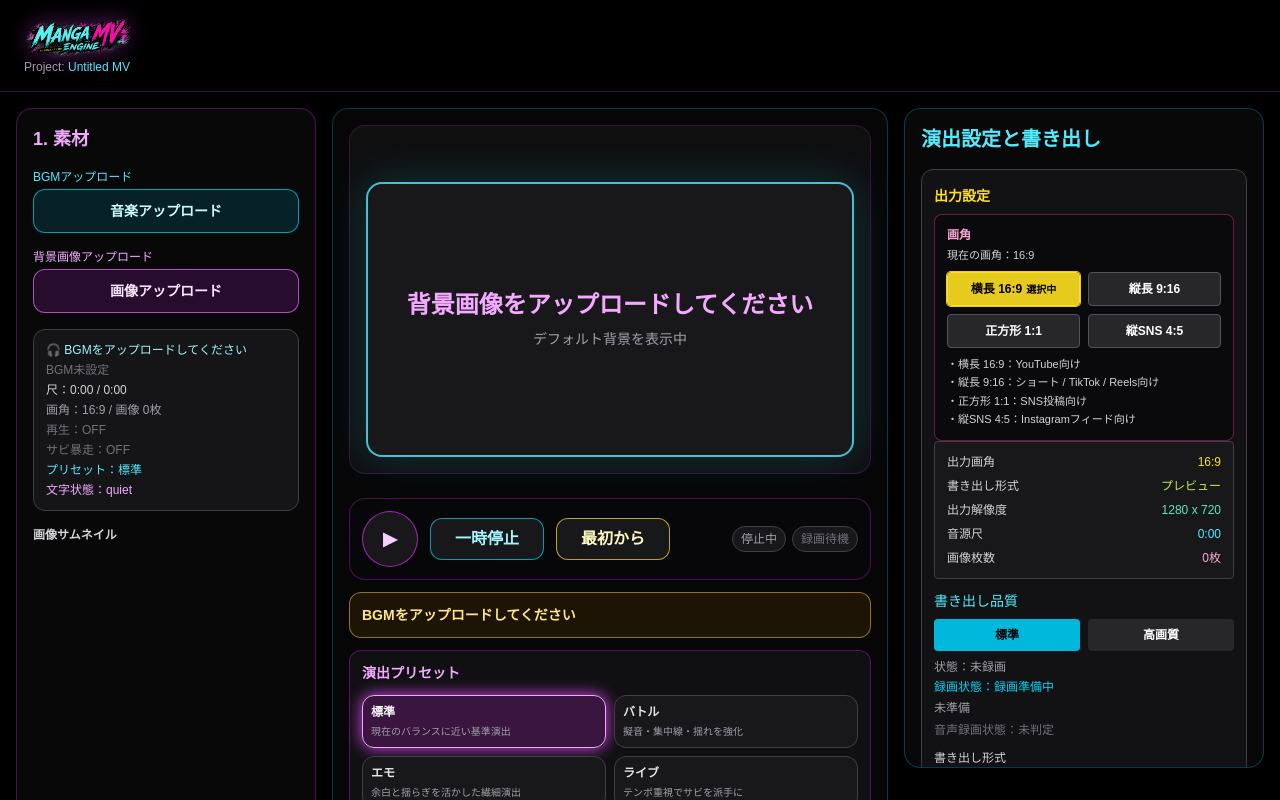
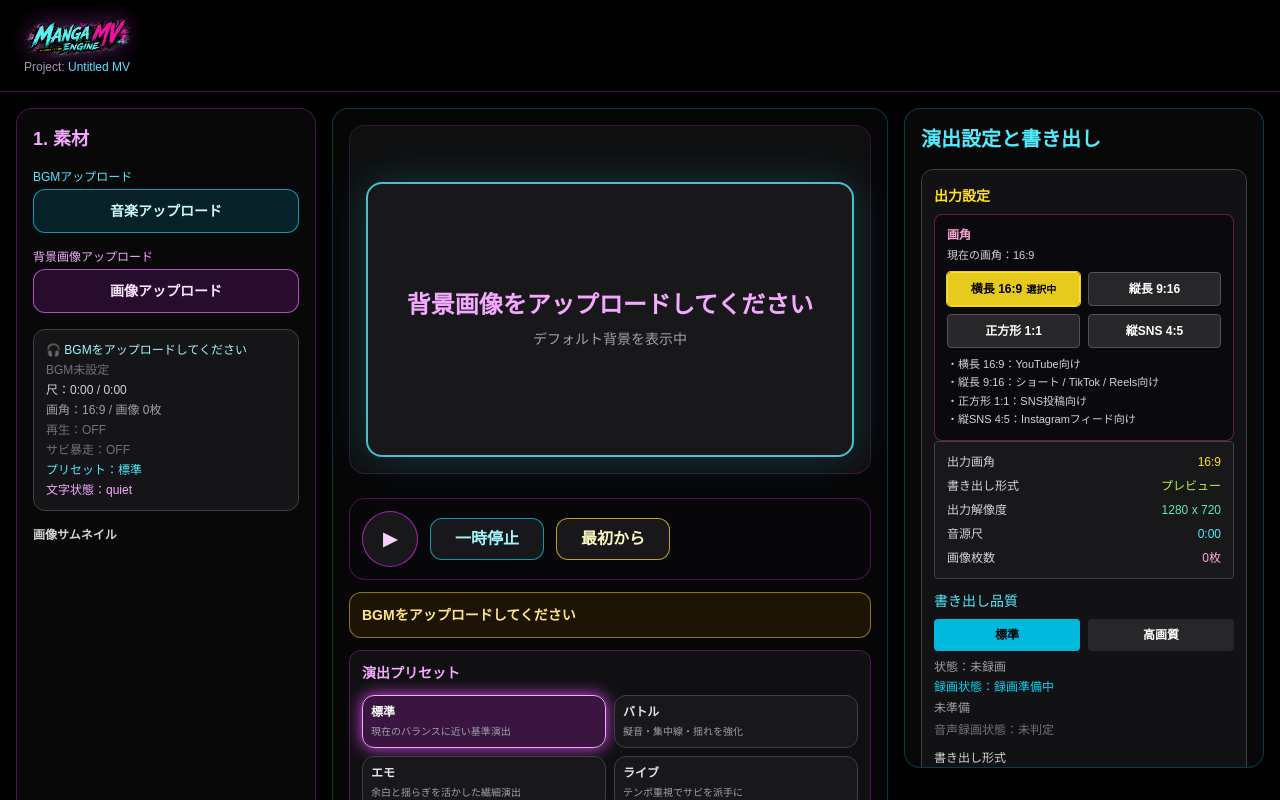
Before and after one commit to utugorou/manga-mv-engine, a Next.js app: page / in a window 1280 px wide. Shown: the top 800 px of the page. Built offline with nearby package versions, Linux system fonts and the light colour scheme.

Commit message:
refactor: remove legacy status badges and unused recording overlays

```diff
--- a/app/page.tsx
+++ b/app/page.tsx
@@ -20,10 +20,8 @@ import { withBasePath } from "../src/lib/assetPath";
 import {
   createExportCanvas,
   drawImageToCanvas,
-  drawComicPanels,
   drawEqualizerBars,
   drawFlash,
-  drawGlitchLines,
   drawSfxText,
   drawSpeechBubble,
   startCanvasRecording,
@@ -1421,9 +1419,6 @@ export default function Home() {
           }
         }
 
-        if (latestShowPanelsRef.current) {
-          drawComicPanels(ctx, latestPanelPatternRef.current, resolution.width, resolution.height);
-        }
         if (latestShowEqualizerRef.current) {
           drawEqualizerBars(ctx, latestEqBarsRef.current, resolution.width, resolution.height, equalizerType);
         }
@@ -1437,9 +1432,6 @@ export default function Home() {
         }
         if (latestShowBubbleRef.current) {
           drawSpeechBubble(ctx, latestBubbleTextRef.current, latestBubblePositionRef.current, resolution.width, resolution.height, { variant: latestBubbleVariantRef.current, scale: latestBubbleScaleRef.current });
-        }
-        if (latestShowGlitchRef.current) {
-          drawGlitchLines(ctx, resolution.width, resolution.height, Math.floor(performance.now() / 16));
         }
         drawFlash(ctx, resolution.width, resolution.height, latestFlashActiveRef.current || latestChorusBoostRef.current);
 
--- a/src/components/ControlButtons.tsx
+++ b/src/components/ControlButtons.tsx
@@ -76,14 +76,6 @@ export default function ControlButtons({ isPlaying, isRecording, chorusBoost, is
       >
         最初から
       </button>
-      <div className="ml-auto flex items-center gap-1.5 text-[10px] sm:text-xs">
-        <span className={`rounded-full border px-2 py-1 ${isPlaying ? "border-fuchsia-300 bg-fuchsia-500/20 text-fuchsia-100" : "border-zinc-700 bg-zinc-900 text-zinc-400"}`}>
-          {isPlaying ? "再生中" : "停止中"}
-        </span>
-        <span className={`rounded-full border px-2 py-1 ${isRecording ? "border-rose-300 bg-rose-500/20 text-rose-100" : "border-zinc-700 bg-zinc-900 text-zinc-500"}`}>
-          {isRecording ? "録画中" : "録画待機"}
-        </span>
-      </div>
     </div>
   );
 }
```
